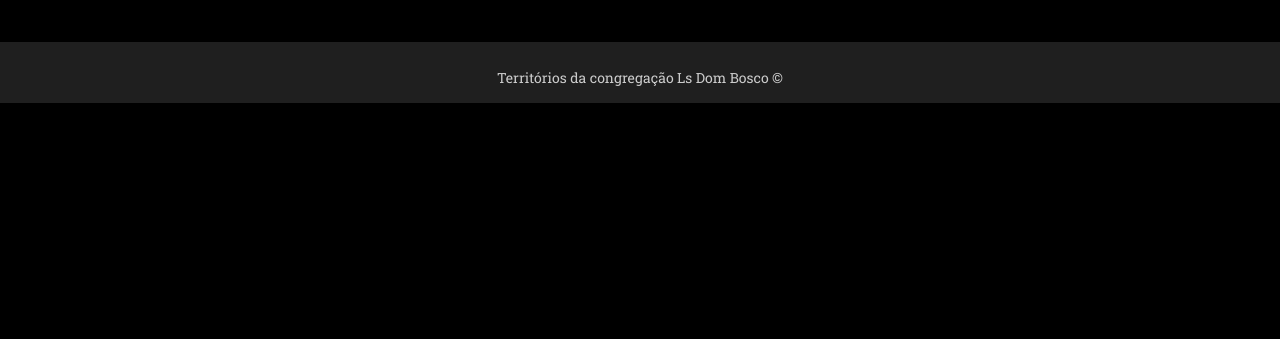
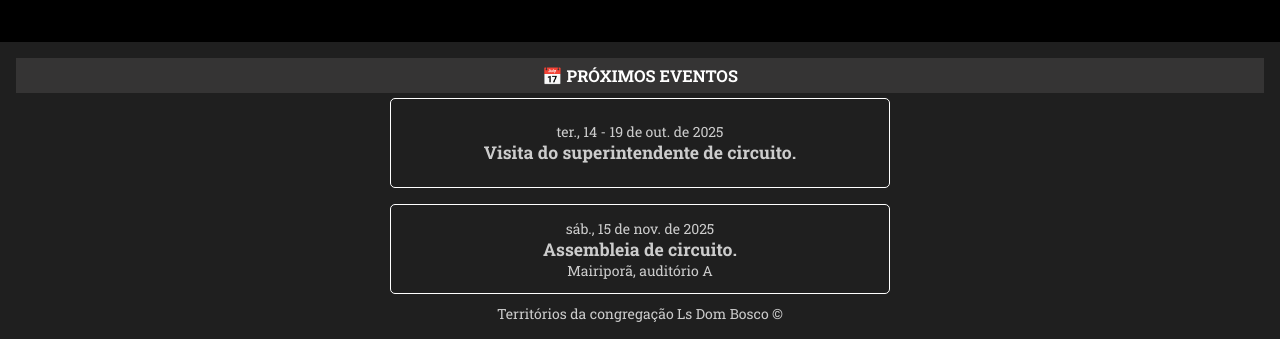
Before and after one commit to s-a-m-i-o/mapasDB-3.0, a plain HTML site: page index.html in a window 1280 px wide. Shown: the part 464-803 px from the top of the page. Drawn offline with nearby package versions, Linux system fonts and the light colour scheme.

Commit message:
Adicionado novos eventos

```diff
--- a/aviso.html
+++ b/aviso.html
@@ -1,11 +1,17 @@
-<div class="aviso-eventos" style="display: none;">
+<div class="aviso-eventos">
     <h3 class="proximos-eventos">📅 PRÓXIMOS EVENTOS</h3>
     <div class="eventos">
 
         <div class="item-evento evento-dois">
-            <a href="https://www.jw.org/bzs/testemunhas-de-jeova/congressos/" target="_blank" title="Clique aqui para ver o Convite">
-                <p class="data">sex, 22 ago. – dom, 24 ago de 2025</p>
-                <p class="evento-descricao">Congresso – Salão de Assembleias - Mairiporã, SP</p>
+
+                <p class="data">ter., 14 - 19 de out. de 2025</p>
+                <p class="evento-descricao">Visita do superintendente de circuito.</p>
+        </div>
+        <div class="item-evento evento-dois">
+            <a href="https://maps.app.goo.gl/Q2D68VriFs4jieAQ9" target="_blank" title="Clique aqui para ver o Endereço">
+                <p class="data">sáb., 15 de nov. de 2025</p>
+                <p class="evento-descricao">Assembleia de circuito.</p>
+                <p class="data">Mairiporã, auditório A</p>
             </a>
 
         </div>
--- a/src/css/global.css
+++ b/src/css/global.css
@@ -143,13 +143,13 @@ footer .aviso-eventos .eventos {
 }
 
 footer .aviso-eventos .eventos .item-evento {
-    text-align: left;
+    text-align: center;
     padding: 10px;
     border: 1px solid #fff;
     border-radius: 5px;
     flex: 1 1 300px;
     max-width: 500px;
-    height: 80px;
+    height: 90px;
     display: flex;
     flex-direction: column;
     justify-content: center;
```
